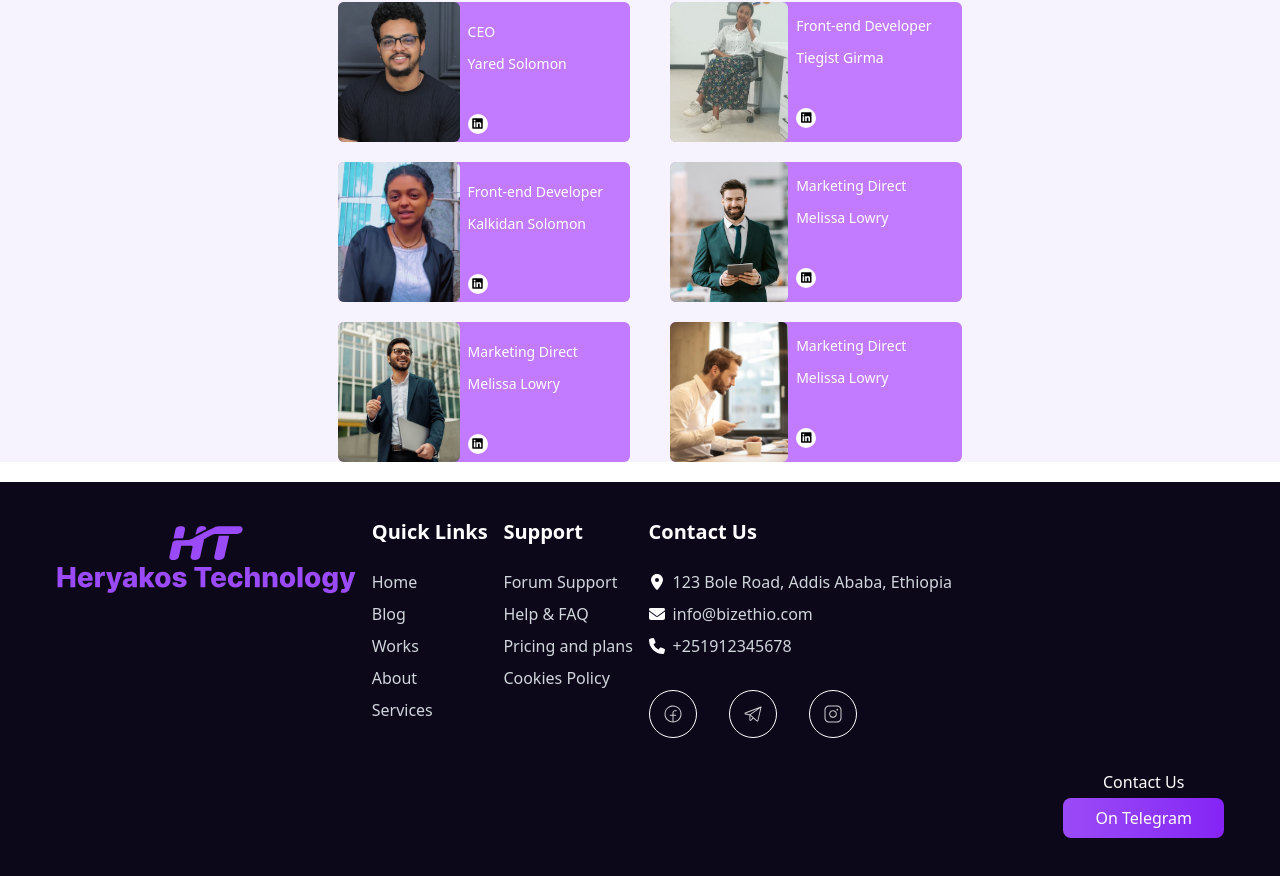
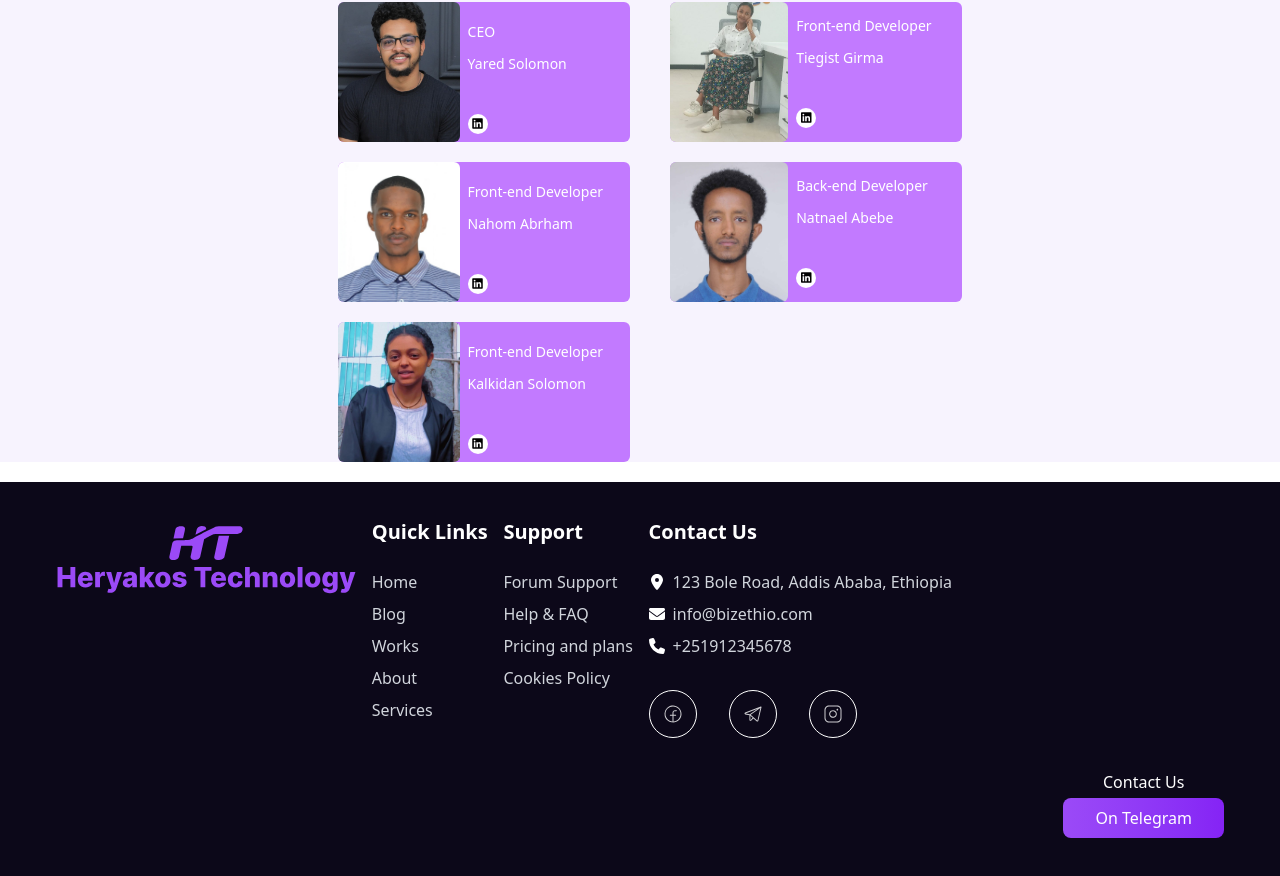
Before and after one commit to Heryakos-Technology/heryakos-static-page, a Vue app: page /about2 in a window 1280 px wide. Shown: the part 1546-2422 px from the top of the page. Built offline with nearby package versions, Linux system fonts and the light colour scheme.

Commit message:
new change

```diff
--- a/src/views/AboutView.vue
+++ b/src/views/AboutView.vue
@@ -235,8 +235,38 @@ My strong foundation in data structures and algorithms enhances my problem-solvi
             </div>
           </div>
         </div>
+
         <div class="flex mb-5 mx-2 mt-5 ">
           <div class="lgbox flex w-1/2 mx-auto h-35 bg-purple-400 text-white mr-10 text-xs rounded-md animated-card">
+            <div class="w-1/2 mx-auto flex items-center">
+              <img src="/nahi.jpg" alt="" class="w-4/4 h-35 mx-auto  object-cover rounded-md">
+            </div>
+            <div class="w-2/3 ml-2 mt-5 mx-auto flex-col justify-center">
+              <h1 class="w-11/11 mx-auto text-sm">Front-end Developer</h1>
+              <h1 class="text-sm mt-3">Nahom Abrham</h1>
+              <div class="mr-3 w-5 h-5 mt-10 rounded-full bg-white flex items-center justify-center ">
+                <i class="fa-brands fa-linkedin text-black text-xs"></i>
+              </div>
+            </div>
+          </div>
+          <div class="lgbox1 flex w-1/2 mx-auto h-35 bg-purple-400 text-white rounded-md pr-2 text-xs animated-card">
+            <div class="w-1/2 flex items-center mx-auto">
+              <img src="/nati.jpg" alt="" class="w-4/4 h-35 mx-auto  object-cover rounded-md">
+            </div>
+            <div class="w-2/3 ml-2 flex flex-col justify-center">
+              <h1 class="w-11/11 mx-auto text-sm">Back-end Developer</h1>
+              <h1  class="text-sm mt-3">Natnael Abebe</h1>
+              <a href="https://linkedin.com/in/natnael-abebe-57a079295">
+
+                <div class="mr-3 w-5 h-5 mt-10 rounded-full bg-white flex items-center justify-center">
+                  <i class="fa-brands fa-linkedin text-black text-xs"></i>
+                </div>
+              </a>
+            </div>
+          </div>
+        </div>
+        <div class="flex mb-5 mx-2 mt-5 ">
+          <div class="lgbox flex w-1/2  h-35 bg-purple-400 text-white mr-10 text-xs rounded-md animated-card">
             <div class="w-1/2 mx-auto flex items-center">
               <img src="/kal.jpg" alt="" class="w-4/4 h-35 mx-auto  object-cover rounded-md">
             </div>
@@ -251,8 +281,8 @@ My strong foundation in data structures and algorithms enhances my problem-solvi
               </a>
             </div>
           </div>
-          <div class="lgbox1 flex w-1/2 mx-auto h-35 bg-purple-400 text-white rounded-md pr-2 text-xs animated-card">
-            <div class="w-1/2 flex items-center mx-auto">
+          <div class="lgbox1 flex w-1/2 mx-auto h-35  text-white rounded-md pr-2 text-xs animated-card">
+            <!-- <div class="w-1/2 flex items-center mx-auto">
               <img src="/businessman2.avif" alt="" class="w-4/4 h-35 mx-auto  object-cover rounded-md">
             </div>
             <div class="w-2/3 ml-2 flex flex-col justify-center">
@@ -261,33 +291,7 @@ My strong foundation in data structures and algorithms enhances my problem-solvi
               <div class="mr-3 w-5 h-5 mt-10 rounded-full bg-white flex items-center justify-center">
                 <i class="fa-brands fa-linkedin text-black text-xs"></i>
               </div>
-            </div>
-          </div>
-        </div>
-        <div class="flex mb-5 mx-2 mt-5 ">
-          <div class="lgbox flex w-1/2 mx-auto h-35 bg-purple-400 text-white mr-10 text-xs rounded-md animated-card">
-            <div class="w-1/2 mx-auto flex items-center">
-              <img src="/bisinessman4.jpg" alt="" class="w-4/4 h-35 mx-auto  object-cover rounded-md">
-            </div>
-            <div class="w-2/3 ml-2 mt-5 mx-auto flex-col justify-center">
-              <h1 class="w-11/11 mx-auto text-sm">Marketing Direct</h1>
-              <h1 class="text-sm mt-3">Melissa Lowry</h1>
-              <div class="mr-3 w-5 h-5 mt-10 rounded-full bg-white flex items-center justify-center ">
-                <i class="fa-brands fa-linkedin text-black text-xs"></i>
-              </div>
-            </div>
-          </div>
-          <div class="lgbox1 flex w-1/2 mx-auto h-35 bg-purple-400 text-white rounded-md pr-2 text-xs animated-card">
-            <div class="w-1/2 flex items-center mx-auto">
-              <img src="/bisinessman1.jpg" alt="" class="w-4/4 h-35 mx-auto  object-cover rounded-md">
-            </div>
-            <div class="w-2/3 ml-2 flex flex-col justify-center">
-              <h1 class="w-11/11 mx-auto text-sm">Marketing Direct</h1>
-              <h1  class="text-sm mt-3">Melissa Lowry</h1>
-              <div class="mr-3 w-5 h-5 mt-10 rounded-full bg-white flex items-center justify-center">
-                <i class="fa-brands fa-linkedin text-black text-xs"></i>
-              </div>
-            </div>
+            </div> -->
           </div>
         </div>
       </div>
```
Also changed, not shown: public/nahi.jpg (added), public/nati.jpg (added).
